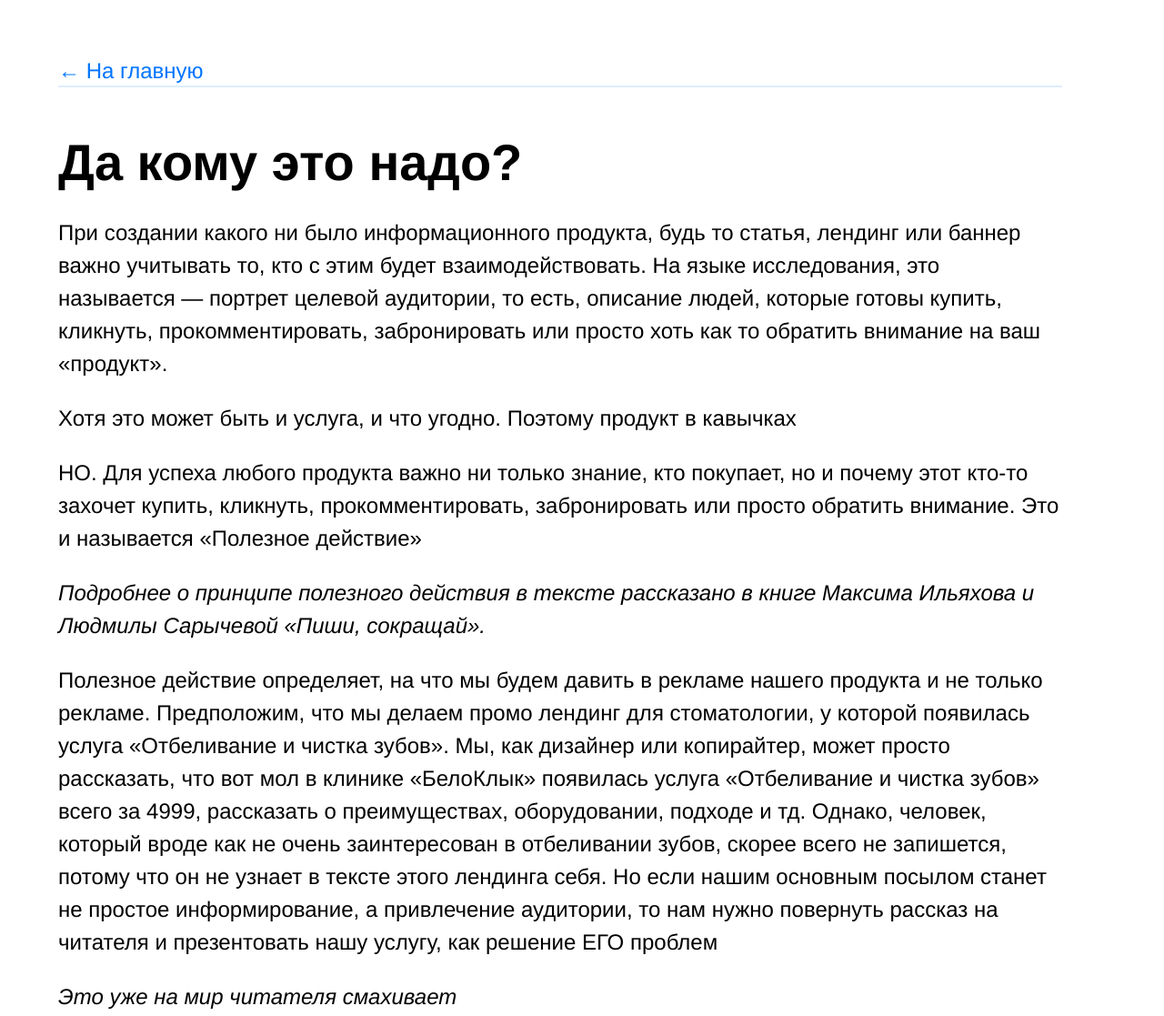
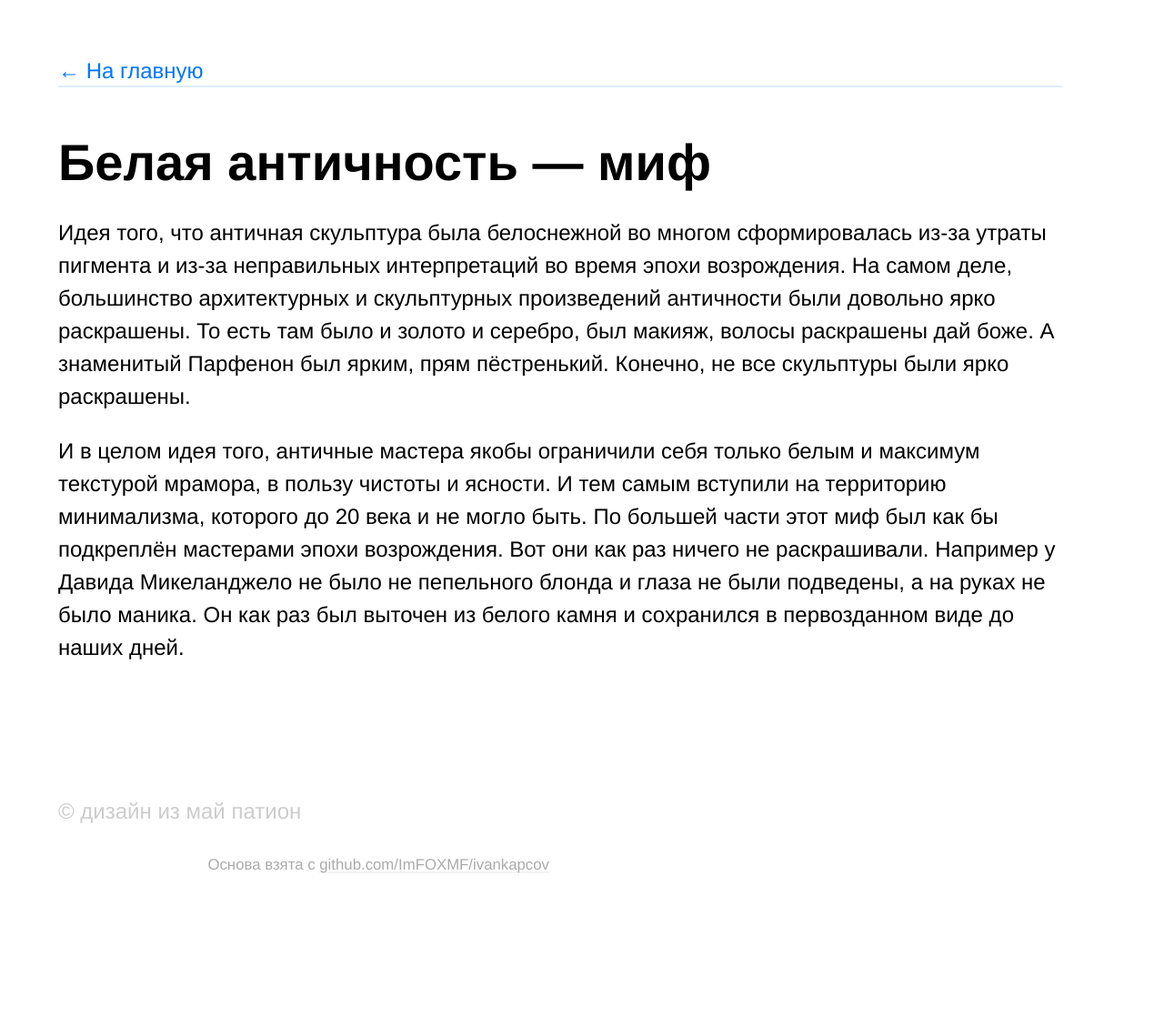
Before and after one commit to supermaxqq12-a11y/my-personal-site, an Eleventy site: page src/posts/Текстовый документ.md in a window 1280 px wide. Shown: the top 1117 px of the page at 91% size. After the commit the page ends 1091 px from the top, so only its background shows below. Built offline with nearby package versions, Linux system fonts and the light colour scheme; Eleventy itself is replaced by a stand-in of ours; files that its build step writes are made by us from their sources.

Commit message:
заметка античность

```diff
--- a/src/posts/Текстовый документ.md
+++ b/src/posts/Текстовый документ.md
@@ -1,19 +1,12 @@
 ---
 layout: layout.njk
-title: Да кому это надо?
+title: Белая античность — миф
 tags: post
 ---
 
-## Да кому это надо?
+## Белая античность — миф
 
-При создании какого ни было информационного продукта, будь то статья, лендинг или баннер важно учитывать то, кто с этим будет взаимодействовать. На языке исследования, это называется — портрет целевой аудитории, то есть, описание людей, которые готовы купить, кликнуть, прокомментировать, забронировать или просто хоть как то обратить внимание на ваш «продукт».
+Идея того, что античная скульптура была белоснежной во многом сформировалась из-за утраты пигмента и из-за неправильных интерпретаций во время эпохи возрождения.
+На самом деле, большинство архитектурных и скульптурных произведений античности были довольно ярко раскрашены. То есть там было и золото и серебро, был макияж, волосы раскрашены дай боже. А знаменитый Парфенон был ярким, прям пёстренький. Конечно, не все скульптуры были ярко раскрашены.
 
-Хотя это может быть и услуга, и что угодно. Поэтому продукт в кавычках
-
-НО. Для успеха любого продукта важно ни только знание, кто покупает, но и почему этот кто-то захочет купить, кликнуть, прокомментировать, забронировать или просто обратить внимание. Это и называется «Полезное действие»
-
-*Подробнее о принципе полезного действия в тексте рассказано в книге Максима Ильяхова и Людмилы Сарычевой «Пиши, сокращай».*
-
-Полезное действие определяет, на что мы будем давить в рекламе нашего продукта и не только рекламе. Предположим, что мы делаем промо лендинг для стоматологии, у которой появилась услуга «Отбеливание и чистка зубов». Мы, как дизайнер или копирайтер, может просто рассказать, что вот мол в клинике «БелоКлык» появилась услуга «Отбеливание и чистка зубов» всего за 4999, рассказать о преимуществах, оборудовании, подходе и тд. Однако, человек, который вроде как не очень заинтересован в отбеливании зубов, скорее всего не запишется, потому что он не узнает в тексте этого лендинга себя. Но если нашим основным посылом станет не простое информирование, а привлечение аудитории, то нам нужно повернуть рассказ на читателя и презентовать нашу услугу, как решение ЕГО проблем
-
-*Это уже на мир читателя смахивает*
+И в целом идея того, античные мастера якобы ограничили себя только белым и максимум текстурой мрамора, в пользу чистоты и ясности. И тем самым вступили на территорию минимализма, которого до 20 века и не могло быть. По большей части этот миф был как бы подкреплён мастерами эпохи возрождения. Вот они как раз ничего не раскрашивали. Например у Давида Микеланджело не было не пепельного блонда и глаза не были подведены, а на руках не было маника. Он как раз был выточен из белого камня и сохранился в первозданном виде до наших дней.
```
